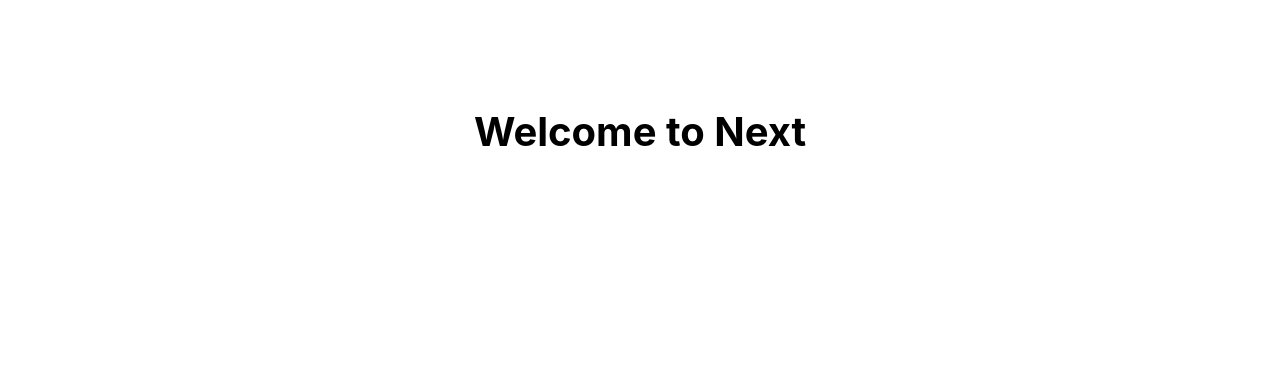
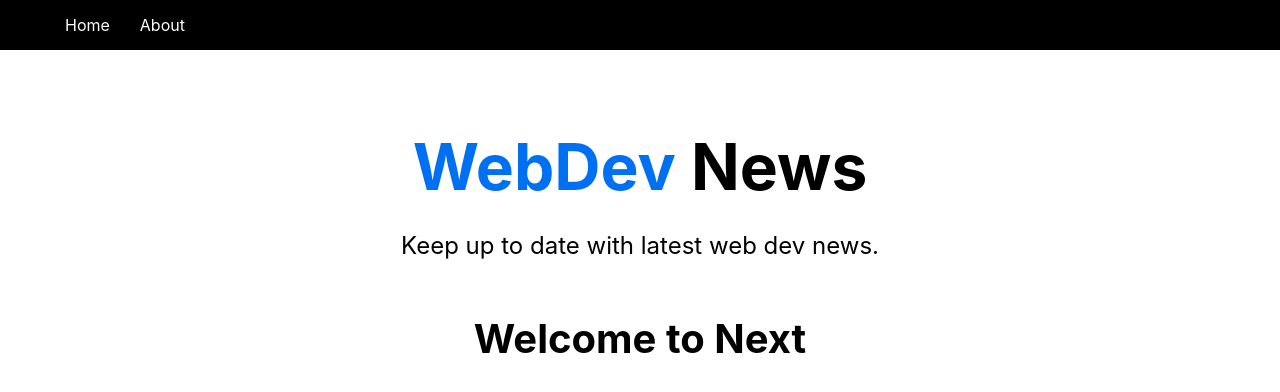
Before and after one commit to harshprasad44/NextJS-Crash-Course, a Next.js app: page / in a window 1280 px wide. Shown: the top 392 px of the page. Built offline with nearby package versions, Linux system fonts and the light colour scheme.

Commit message:
Addition of Header and Nav

```diff
--- /dev/null
+++ b/components/Header.js
@@ -0,0 +1,14 @@
+import headerStyles from "../styles/Header.module.css";
+
+const Header = () => {
+  return (
+    <div>
+      <h1 className={headerStyles.title}>
+        <span>WebDev</span> News
+      </h1>
+      <p className={headerStyles.description}>Keep up to date with latest web dev news.</p>
+    </div>
+  );
+};
+
+export default Header;
--- a/components/Layout.js
+++ b/components/Layout.js
@@ -1,10 +1,18 @@
+import Nav from "./Nav";
+import Header from "./Header";
 import styles from "../styles/Layout.module.css";
 
 const Layout = ({ children }) => {
   return (
-    <div className={styles.container}>
-      <main className={styles.main}>{children}</main>
-    </div>
+    <>
+      <Nav />
+      <div className={styles.container}>
+        <main className={styles.main}>
+          <Header />
+          {children}
+        </main>
+      </div>
+    </>
   );
 };
 
--- /dev/null
+++ b/components/Nav.js
@@ -0,0 +1,19 @@
+import Link from "next/link";
+import navStyles from "../styles/Nav.module.css";
+
+const Nav = () => {
+  return (
+    <nav className={navStyles.nav}>
+      <ul>
+        <li>
+          <Link href="/">Home</Link>
+        </li>
+        <li>
+          <Link href="/about">About</Link>
+        </li>
+      </ul>
+    </nav>
+  );
+};
+
+export default Nav;
--- /dev/null
+++ b/styles/Header.module.css
@@ -0,0 +1,27 @@
+.title a,
+.title span {
+  color: #0070f3;
+  text-decoration: none;
+}
+
+.title a:hover,
+.title a:focus,
+.title a:active {
+  text-decoration: underline;
+}
+
+.title {
+  margin: 0;
+  line-height: 1.15;
+  font-size: 4rem;
+}
+
+.title,
+.description {
+  text-align: center;
+}
+
+.description {
+  line-height: 1.5;
+  font-size: 1.5rem;
+}
--- a/styles/Layout.module.css
+++ b/styles/Layout.module.css
@@ -15,52 +15,6 @@
   justify-content: flex-start;
   align-items: center;
   font-size: 1.25rem;
-}
-
-.footer {
-  width: 100%;
-  height: 100px;
-  border-top: 1px solid #eaeaea;
-  display: flex;
-  justify-content: center;
-  align-items: center;
-}
-
-.footer img {
-  margin-left: 0.5rem;
-}
-
-.footer a {
-  display: flex;
-  justify-content: center;
-  align-items: center;
-}
-
-.title a {
-  color: #0070f3;
-  text-decoration: none;
-}
-
-.title a:hover,
-.title a:focus,
-.title a:active {
-  text-decoration: underline;
-}
-
-.title {
-  margin: 0;
-  line-height: 1.15;
-  font-size: 4rem;
-}
-
-.title,
-.description {
-  text-align: center;
-}
-
-.description {
-  line-height: 1.5;
-  font-size: 1.5rem;
 }
 
 .code {
--- a/styles/Nav.module.css
+++ b/styles/Nav.module.css
@@ -0,0 +1,20 @@
+.nav {
+  height: 50px;
+  padding: 10px;
+  background: #000;
+  color: #fff;
+  display: flex;
+  align-items: center;
+  justify-content: flex-start;
+}
+
+.nav ul {
+  display: flex;
+  justify-content: center;
+  align-items: center;
+  list-style: none;
+}
+
+.nav ul li a {
+  margin: 5px 15px;
+}
```
